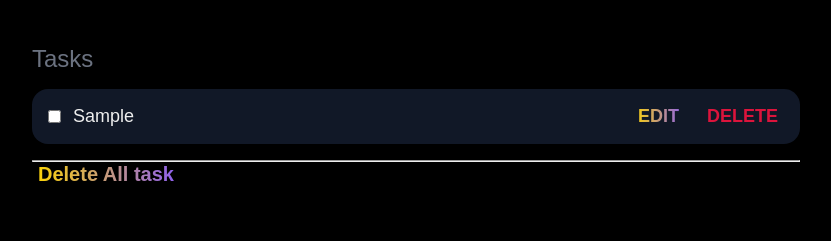
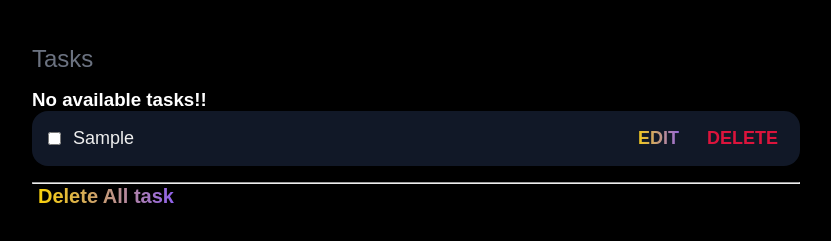
Before and after one commit to Mekuseo/Todo-List-Project, a website built with webpack: page src/index.html in a window 1280 px wide. Both pictures are taken after typing "Sample" into the empty fields and a click on the input "Add task". Shown: the part 151-392 px from the top of the page, without its empty margins (224-1055 px from the left). Built offline with nearby package versions, Linux system fonts and the light colour scheme.

Commit message:
add and remove changes complete

```diff
--- a/src/index.js
+++ b/src/index.js
@@ -1,13 +1,5 @@
 import './style.css';
-import addEditRemoveTask from './modules/functionality.js';
+import { formSubmission, populateTasks } from './modules/functionality.js';
 
-window.addEventListener('load', () => {
-  const form = document.querySelector('#new-task-form');
-
-  form.addEventListener('submit', (e) => {
-    e.preventDefault();
-
-    // this function adds the new task and returns the task container
-    addEditRemoveTask();
-  });
-});
+populateTasks();
+formSubmission();
--- a/src/modules/functionality.js
+++ b/src/modules/functionality.js
@@ -1,75 +1,63 @@
+/* eslint-disable array-callback-return */
+
 const input = document.querySelector('#new-task-input');
 const listContainer = document.querySelector('#tasks');
 const errorMessage = document.querySelector('.error-message');
-
-export default function addEditRemoveTask() {
-  const task = input.value;
-
+const form = document.getElementById('new-task-form');
+let taskStorage = [];
+let taskObject;
+const saveTodo = () => {
+  const allTodos = JSON.stringify(taskStorage);
+  localStorage.setItem('taskStorage', allTodos);
+};
+const getStoredTodos = () => {
+  taskStorage = JSON.parse(localStorage.getItem('taskStorage'));
+};
+const createTask = () => {
+  taskObject = {
+    description: input.value,
+    completed: false,
+    index: taskStorage.length + 1,
+  };
+  if (taskObject.description !== '') {
+    taskStorage.push(taskObject);
+    saveTodo();
+  }
+  // taskStorage.push(taskObject);
+  // saveTodo();
+};
+export default function addEditRemoveTask(task) {
   // function for adding new task to the list
   const taskContainer = document.createElement('div');
   taskContainer.classList.add('task');
-
   const taskContentContainer = document.createElement('div');
   taskContentContainer.classList.add('content');
-
   taskContainer.appendChild(taskContentContainer);
-
   const taskCheckboxContainer = document.createElement('input');
   taskCheckboxContainer.classList.add('checkbox');
   taskCheckboxContainer.type = 'checkbox';
-
   const taskInputContainer = document.createElement('input');
   taskInputContainer.classList.add('text');
   taskInputContainer.type = 'text';
-  taskInputContainer.value = task;
+  taskInputContainer.value = task.description;
   taskInputContainer.setAttribute('readonly', 'readonly');
-
   taskContentContainer.appendChild(taskCheckboxContainer);
   taskContentContainer.appendChild(taskInputContainer);
-
-  // creating a local storage
-  const taskLists = [];
-  const taskObject = [
-    {
-      description: task,
-      completed: false,
-      index: taskLists.length + 1,
-    },
-  ];
-  taskLists.push(taskObject);
-
-  for (let i = 0; i < taskLists.length; i += 1) {
-    taskLists[i].index = i + 1;
-    let taskStorage;
-    if (localStorage.getItem('taskStorage') === null) {
-      taskStorage = [];
-    } else {
-      taskStorage = JSON.parse(localStorage.getItem('taskStorage'));
-    }
-    taskStorage.push(taskLists);
-    localStorage.setItem('taskStorage', JSON.stringify(taskStorage));
-  }
 
   // function for editing and removing task from the list
   const taskActionsContainer = document.createElement('div');
   taskActionsContainer.classList.add('actions');
-
   const taskEditButton = document.createElement('button');
   taskEditButton.classList.add('edit');
   taskEditButton.innerText = 'Edit';
-
   const taskDeleteButton = document.createElement('button');
   taskDeleteButton.classList.add('delete');
   taskDeleteButton.innerText = 'Delete';
-
   taskActionsContainer.appendChild(taskEditButton);
   taskActionsContainer.appendChild(taskDeleteButton);
-
   taskContainer.appendChild(taskActionsContainer);
-
   listContainer.appendChild(taskContainer);
   input.value = '';
-
   taskEditButton.addEventListener('click', () => {
     if (taskEditButton.innerText.toLowerCase() === 'edit') {
       taskEditButton.innerText = 'Save';
@@ -93,15 +81,37 @@ export default function addEditRemoveTask() {
   });
 
   // Error message for no task input
-  if (task === '') {
+  if (task.description === '') {
     taskContainer.remove();
     const error = document.createElement('div');
     error.classList.add('error');
     error.innerText = 'Please enter a task';
     errorMessage.appendChild(error);
-
     setTimeout(() => {
       error.remove();
     }, 2000);
   }
 }
+
+function formSubmission() {
+  form.addEventListener('submit', (e) => {
+    e.preventDefault();
+    createTask();
+    addEditRemoveTask(taskObject);
+  });
+}
+
+const populateTasks = () => {
+  if (localStorage.getItem('taskStorage') !== null) {
+    getStoredTodos();
+    taskStorage.map((task) => {
+      addEditRemoveTask(task);
+    });
+  } else {
+    const taskInputContainer = document.createElement('h3');
+    taskInputContainer.classList.add('text');
+    taskInputContainer.textContent = 'No available tasks!!';
+    listContainer.appendChild(taskInputContainer);
+  }
+};
+export { populateTasks, formSubmission };
```
Also changed, not shown: dist/index.html, dist/main.js.
